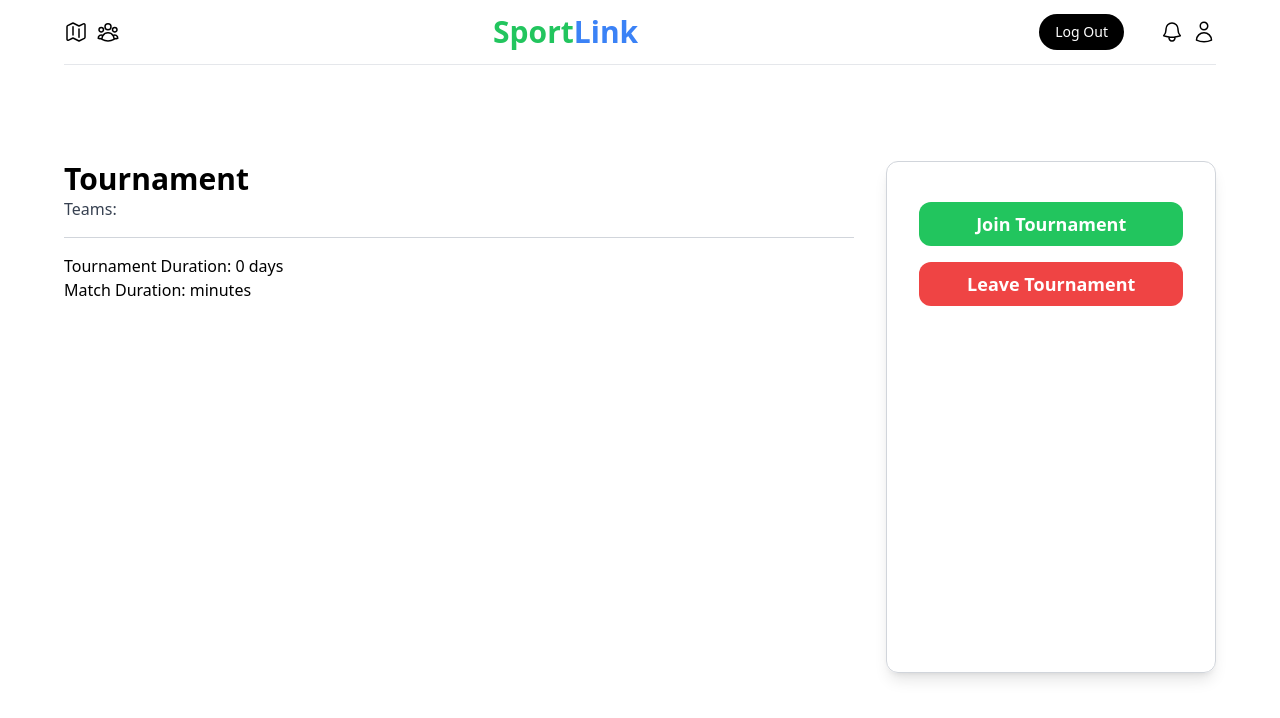
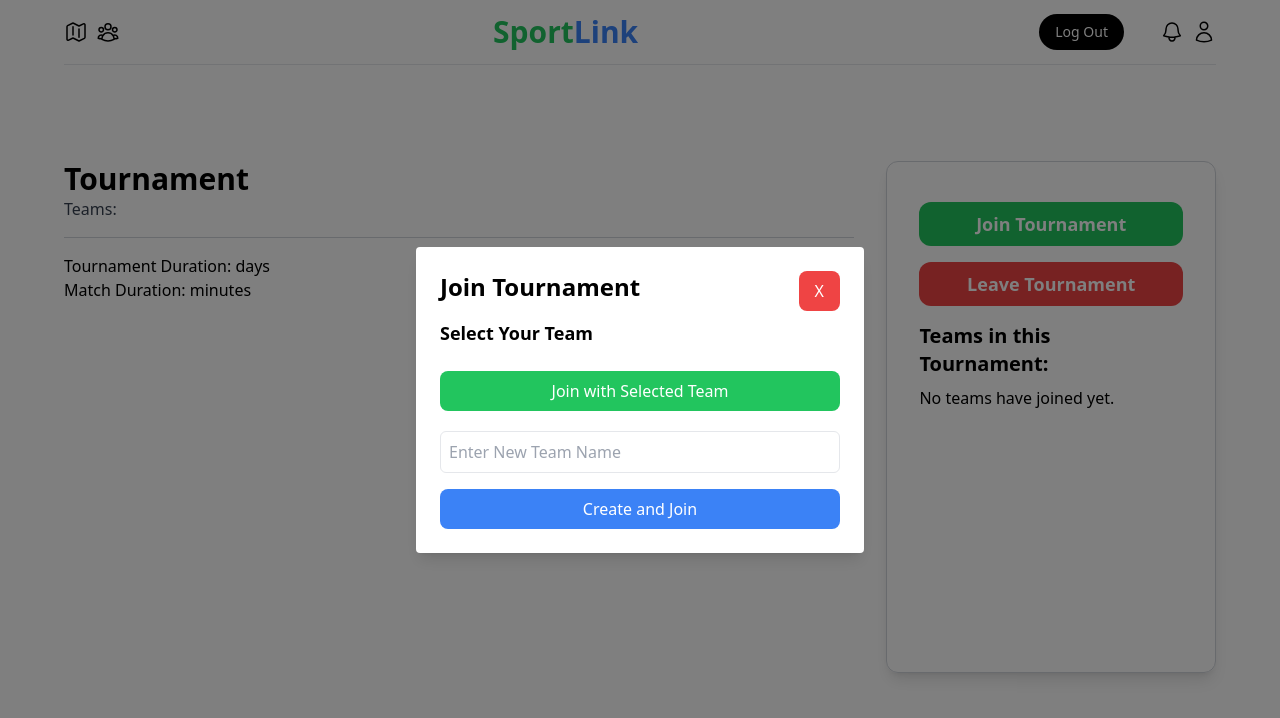
Before and after one commit to Arty5654/SportLink, a Next.js app in the folder web/: page /teams_and_tourneys/tourneyDetails in a window 1280 px wide. Both pictures are taken after a click on the button "Join Tournament". Shown: the top 718 px of the page. Built offline with nearby package versions, Linux system fonts and the light colour scheme.

Commit message:
Update page.js
Can now join tournys

```diff
--- a/web/app/teams_and_tourneys/tourneyDetails/page.js
+++ b/web/app/teams_and_tourneys/tourneyDetails/page.js
@@ -3,13 +3,20 @@ import React, { useEffect, useState } from "react";
 import axios from "axios";
 import User from "@app/User";
 
+
 const TournamentDetails = () => {
   const [user, setUser] = useState(new User());
+  const [selectedTeamId, setSelectedTeamId] = useState(null);
+  const [isJoinTournamentModalOpen, setIsJoinTournamentModalOpen] = useState(false);
+  const [newTeamName, setNewTeamName] = useState('');
+  const [userTeams, setUserTeams] = useState([])
   const [tournament, setTournament] = useState({
     sport: "",
     teamCount: "",
     duration: 0,
-    matchDuration: ""
+    matchDuration: "",
+    teams: [],
+    isFull: false
   });
 
   useEffect(() => {
@@ -28,11 +35,14 @@ const TournamentDetails = () => {
         try {
           const detailsResponse = await axios.get(`http://localhost:5000/get_tournament_details?id=${tournamentId}`);
           setTournament({
+            objectID: detailsResponse.data._id,
             sport: detailsResponse.data.sport,
             teamCount: detailsResponse.data.teamCount,
-            duration: detailsResponse.data.duration,
-            matchDuration: detailsResponse.data.matchDuration
+            tournamentDuration: detailsResponse.data.tournamentDuration,
+            matchDuration: detailsResponse.data.matchDuration,
+            teams: detailsResponse.data.teams,
           });
+
         } catch (error) {
           console.error('Error fetching tournament data:', error);
         }
@@ -42,13 +52,74 @@ const TournamentDetails = () => {
     }
   }, []);
 
+  //console.log("TOURNY INFO", tournament.teams);
+
+  useEffect(() => {
+    const user1 = JSON.parse(sessionStorage.getItem("user"));
+    setUser(user1);
+
+    const fetchData = async () => {
+      try {
+        const response = await axios.get(`http://localhost:5000/get_teams?email=${user1.email}`);
+        if (response.data.length > 0) {
+          setUserTeams(response.data);
+          console.log("Fetched teams:", response.data);
+        } else {
+          console.log("No teams found");
+        }
+      } catch (error) {
+        console.error('Error getting teams', error);
+      }
+    };
+
+    fetchData();
+  }, []);
+
+  const handleCheckboxChange = (teamId) => {
+     console.log("Selected team ID:", teamId);
+    setSelectedTeamId(teamId);
+  };
+
+
   const handleJoinTournament = () => {
-    alert("Join Tournament logic here");
+    setIsJoinTournamentModalOpen(true);
+    //alert("Join Tournament logic here");
   };
 
   const handleLeaveTournament = () => {
     alert("Leave Tournament logic here");
   };
+
+  const joinTournamentWithTeam = async () => {
+    //if (!selectedTeamId) return;
+
+    //console.log("teamID", team._id);
+
+    console.log("Selected Team ID:", selectedTeamId);
+
+    console.log("Joining tournament with ID:", tournament.objectID, "and team ID:", selectedTeamId);
+
+
+    try {
+      await axios.post('http://localhost:5000/join_tournament', { tournamentId: tournament.objectID, teamId: selectedTeamId });
+      setIsJoinTournamentModalOpen(false);
+      setSelectedTeamId(null);
+    } catch (error) {
+      console.error('Error joining tournament:', error);
+    }
+  };
+
+
+  const createAndJoinTeam = async () => {
+    try {
+      // API call to create a new team
+      const newTeam = await axios.post('http://localhost:5000/join_tournament', { name: newTeamName });
+      joinTournamentWithTeam(newTeam.data.id);
+    } catch (error) {
+      console.error('Error creating new team:', error);
+    }
+  };
+
 
   return (
     <div className="w-full flex gap-8">
@@ -63,12 +134,14 @@ const TournamentDetails = () => {
         </p>
 
         <p className="pt-4">
-          Tournament Duration: {tournament.duration} days
+          Tournament Duration: {tournament.tournamentDuration} days
         </p>
         <p>
           Match Duration: {tournament.matchDuration} minutes
         </p>
       </div>
+
+
 
       {/* Actions Section */}
       <div className="w-1/3 border border-gray-300 rounded-xl h-128 shadow-lg">
@@ -76,15 +149,76 @@ const TournamentDetails = () => {
           <button
             onClick={handleJoinTournament}
             className="w-full bg-green-500 hover:ease-in duration-100 text-white font-semibold text-lg rounded-xl py-2 mb-4"
+            disabled={tournament.isFull}
           >
-            Join Tournament
+            {tournament.isFull ? "Tournament Full" : "Join Tournament"}
           </button>
+
+          {isJoinTournamentModalOpen && (
+  <div className="fixed inset-0 bg-black bg-opacity-50 flex items-center justify-center">
+    <div className="modal-container bg-white w-11/12 md:max-w-md mx-auto rounded shadow-lg z-50 p-6">
+      <button className="bg-red-500 text-white px-4 py-2 rounded-lg float-right" onClick={() => setIsJoinTournamentModalOpen(false)}>X</button>
+      <h1 className="text-2xl font-semibold mb-4">Join Tournament</h1>
+
+      {/* Team Selection */}
+      <div>
+        <h2 className="text-lg font-semibold mb-2">Select Your Team</h2>
+        {userTeams.map((team) => (
+  <div key={team._id} className="flex items-center mb-2">
+    <input
+      type="radio"
+      name="teamSelection"
+      value={team._id}
+      checked={selectedTeamId === team._id}
+      onChange={() => handleCheckboxChange(team._id)}
+    />
+    <label className="ml-2 cursor-pointer" onClick={() => handleCheckboxChange(team._id)}>
+      {team.name}
+    </label>
+  </div>
+))}
+
+      </div>
+
+      {/* Join with Selected Team Button */}
+      <button
+        className="bg-green-500 text-white px-4 py-2 rounded-lg w-full mt-4"
+        onClick={() => joinTournamentWithTeam()}
+        //disabled={!selectedTeamId}
+      >
+        Join with Selected Team
+      </button>
+
+      {/* Create New Team */}
+      <div className="mt-4">
+        <input
+          type="text"
+          className="w-full border mt-1 p-2 rounded-md"
+          placeholder="Enter New Team Name"
+          value={newTeamName}
+          onChange={(e) => setNewTeamName(e.target.value)}
+        />
+        <button className="bg-blue-500 text-white px-4 py-2 rounded-lg w-full mt-4" onClick={createAndJoinTeam}>Create and Join</button>
+      </div>
+    </div>
+  </div>
+)}
+
+
           <button
             onClick={handleLeaveTournament}
             className="w-full bg-red-500 text-white font-semibold text-lg rounded-xl py-2 mb-4"
           >
             Leave Tournament
           </button>
+
+          <h2 className="text-xl font-semibold mb-2">Teams in this Tournament:</h2>
+        {tournament.teams && tournament.teams.length > 0
+          ? tournament.teams.map((teamName, index) => (
+           <p key={index}>{teamName}</p>
+          ))
+          : <p>No teams have joined yet.</p>
+        }
         </div>
       </div>
     </div>
```
